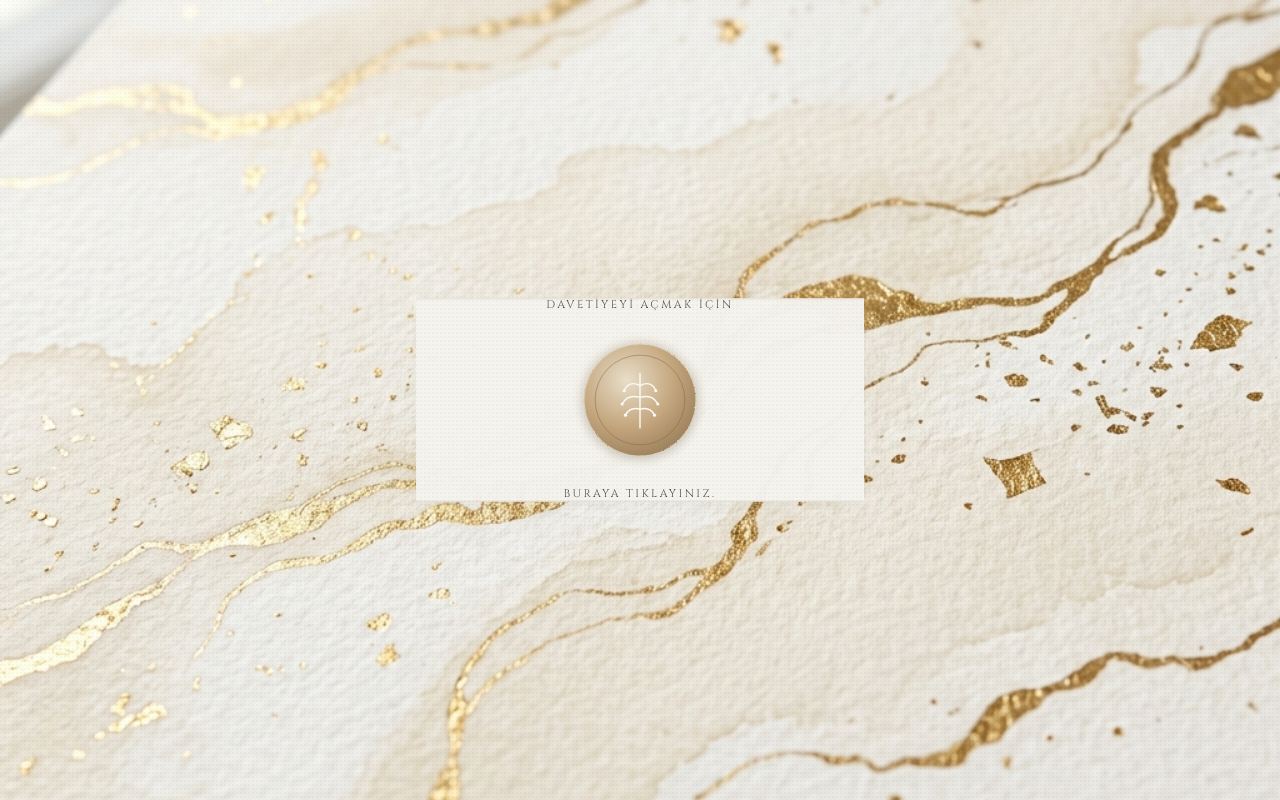
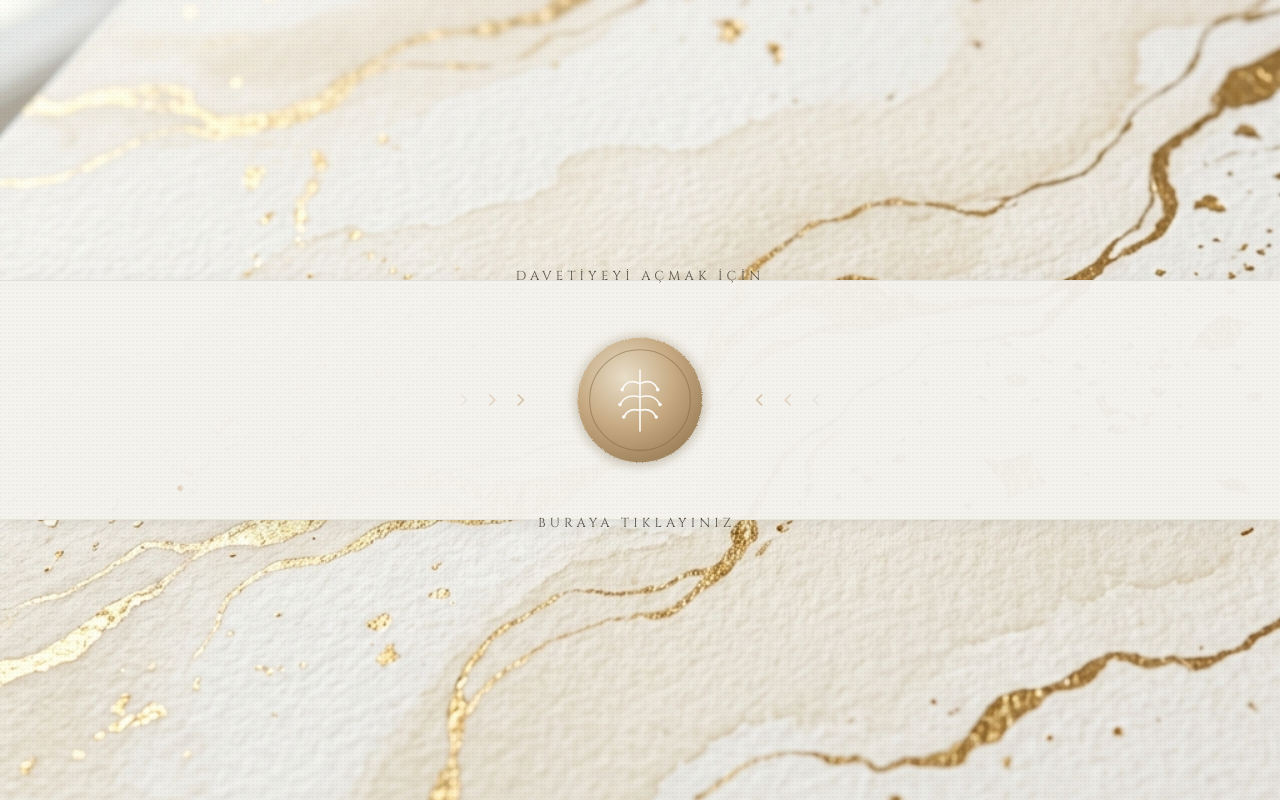
Before and after one commit to alperentagmann/ahmet-nesrin-nisan, a Next.js app: page / in a window 1280 px wide. Built offline with nearby package versions, Linux system fonts and the light colour scheme.

Commit message:
design: Ana sayfa yeniden tasarlandi — tam ekran kuşak, nefes alan yazılar ve kaskat animasyonlu ok yönlendirmeleri eklendi

```diff
--- a/app/page.tsx
+++ b/app/page.tsx
@@ -24,54 +24,112 @@ export default function Home() {
         <div className="particle w-1 h-1 left-[28%]" style={{ animationDelay: "3s", animationDuration: "12s" }} />
         <div className="particle w-2 h-2 left-[48%]" style={{ animationDelay: "1s", animationDuration: "16s" }} />
         <div className="particle w-1.5 h-1.5 left-[68%]" style={{ animationDelay: "5s", animationDuration: "13s" }} />
-        <div className="particle w-1.2 h-1.2 left-[88%]" style={{ animationDelay: "2s", animationDuration: "15s" }} />
+        <div className="particle w-1 h-1 left-[88%]" style={{ animationDelay: "2s", animationDuration: "15s" }} />
       </div>
 
       {/* paper texture */}
       <div
         className="pointer-events-none absolute inset-0 opacity-[0.03] mix-blend-multiply z-10"
         style={{
-          backgroundImage:
-            "radial-gradient(circle at 1px 1px, var(--ink) 1.5px, transparent 0)",
+          backgroundImage: "radial-gradient(circle at 1px 1px, var(--ink) 1.5px, transparent 0)",
           backgroundSize: "4px 4px",
         }}
       />
 
-      {/* the sash, split open on click */}
-      <div className="relative w-full max-w-md aspect-[3/4] flex items-center justify-center">
+      {/* The sash — spans the full width */}
       <div
-          className={`absolute left-0 w-full h-[34%] top-1/2 -translate-y-1/2 bg-cream-deep/85 border-t border-b border-olive-soft/50 shadow-[0_4px_12px_rgba(28,26,23,0.02)] transition-transform duration-[650ms] ease-[cubic-bezier(0.65,0,0.35,1)] ${
-            opening ? "-translate-x-[120%] -rotate-2" : ""
+        className={`absolute left-0 right-0 h-[30%] top-1/2 -translate-y-1/2 bg-cream-deep/80 border-t border-b border-olive-soft/45 shadow-[0_4px_18px_rgba(28,26,23,0.03)] transition-transform duration-[650ms] ease-[cubic-bezier(0.65,0,0.35,1)] ${
+          opening ? "-translate-x-[120%] -rotate-1" : ""
         }`}
         style={{ transformOrigin: "left center" }}
       />
       <div
-          className={`absolute right-0 w-full h-[34%] top-1/2 -translate-y-1/2 bg-cream-deep/85 border-t border-b border-olive-soft/50 shadow-[0_4px_12px_rgba(28,26,23,0.02)] transition-transform duration-[650ms] ease-[cubic-bezier(0.65,0,0.35,1)] ${
-            opening ? "translate-x-[120%] rotate-2" : ""
+        className={`absolute left-0 right-0 h-[30%] top-1/2 -translate-y-1/2 bg-cream-deep/80 border-t border-b border-olive-soft/45 shadow-[0_4px_18px_rgba(28,26,23,0.03)] transition-transform duration-[650ms] ease-[cubic-bezier(0.65,0,0.35,1)] ${
+          opening ? "translate-x-[120%] rotate-1" : ""
         }`}
         style={{ transformOrigin: "right center" }}
       />
 
+      {/* Centre content */}
+      <div className="relative z-20 flex flex-col items-center justify-center gap-10 px-6 w-full max-w-2xl">
+        {/* Top label */}
+        <p
+          className={`font-display text-[11px] sm:text-[13px] tracking-[0.32em] uppercase text-ink-soft transition-all duration-500 ${
+            opening ? "opacity-0 -translate-y-4" : "opacity-100"
+          }`}
+        >
+          Davetiyeyi açmak için
+        </p>
+
+        {/* Arrow row */}
+        <div
+          className={`flex items-center justify-center gap-6 sm:gap-10 transition-all duration-500 ${
+            opening ? "opacity-0 scale-90" : "opacity-100"
+          }`}
+        >
+          {/* Left arrows */}
+          <div className="flex items-center gap-1.5" aria-hidden>
+            <Arrow delay="0.6s" />
+            <Arrow delay="0.3s" />
+            <Arrow delay="0s" />
+          </div>
+
+          {/* Wax seal button */}
           <button
             onClick={handleOpen}
             aria-label="Davetiyeyi aç"
-          className={`relative z-20 flex flex-col items-center gap-5 transition-all duration-500 ease-out cursor-pointer group ${
-            opening ? "opacity-0 scale-90" : "opacity-100"
+            className="glow-pulse transition-transform duration-300 ease-out hover:scale-108 active:scale-95 cursor-pointer"
+          >
+            <WaxSeal size={148} />
+          </button>
+
+          {/* Right arrows (mirrored) */}
+          <div className="flex items-center gap-1.5 rotate-180" aria-hidden>
+            <Arrow delay="0.6s" />
+            <Arrow delay="0.3s" />
+            <Arrow delay="0s" />
+          </div>
+        </div>
+
+        {/* Bottom label */}
+        <p
+          className={`font-display text-[11px] sm:text-[13px] tracking-[0.32em] uppercase text-ink-soft transition-all duration-500 ${
+            opening ? "opacity-0 translate-y-4" : "opacity-100"
           }`}
         >
-          <span className="font-display text-[11px] tracking-[0.22em] uppercase text-ink-soft">
-            Davetiyeyi açmak için
-          </span>
+          Buraya Tıklayınız.
+        </p>
+      </div>
 
-          <span className="glow-pulse transition-transform duration-300 ease-out group-hover:scale-108 group-active:scale-95">
-            <WaxSeal size={132} />
-          </span>
-
-          <span className="font-display text-[11px] tracking-[0.22em] uppercase text-ink-soft">
-            Buraya Tıklayınız.
-          </span>
-        </button>
-      </div>
+      <style>{`
+        @keyframes arrowPulse {
+          0%, 100% { opacity: 0.18; transform: translateX(0); }
+          50%       { opacity: 0.72; transform: translateX(5px); }
+        }
+        .arrow-pulse {
+          animation: arrowPulse 1.6s ease-in-out infinite;
+        }
+      `}</style>
     </main>
   );
 }
+
+/* Single chevron arrow — pulses with a cascading delay */
+function Arrow({ delay }: { delay: string }) {
+  return (
+    <svg
+      className="arrow-pulse"
+      style={{ animationDelay: delay }}
+      width="20"
+      height="20"
+      viewBox="0 0 24 24"
+      fill="none"
+      stroke="#c5a880"
+      strokeWidth="1.8"
+      strokeLinecap="round"
+      strokeLinejoin="round"
+    >
+      <polyline points="9 18 15 12 9 6" />
+    </svg>
+  );
+}
```
Lines whose indentation alone changed are shown as unchanged.
